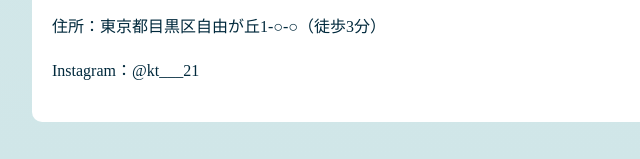
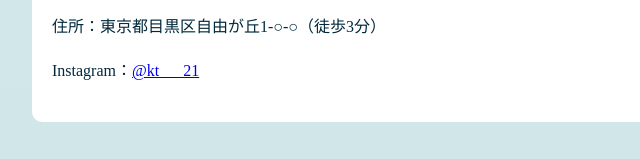
Before and after one commit to koto981021/cafake, a plain HTML site: page index.html in a window 1280 px wide. Shown: the part 2457-2616 px from the top of the page, 108-748 px from the left. Drawn offline with Linux system fonts and the light colour scheme.

Commit message:
インスタリンク機能

```diff
--- a/index.html
+++ b/index.html
@@ -257,7 +257,7 @@
 <h2>Info</h2>
 <p>営業時間：7:00 - 19:00</p>
 <p>住所：東京都目黒区自由が丘1-○-○（徒歩3分）</p>
-<p>Instagram：@kt___21</p>
+<p>Instagram：<a href="https://instagram.com/kt___21" target="_blank">@kt___21</a></p>
 </div>
 
 </div>
```
